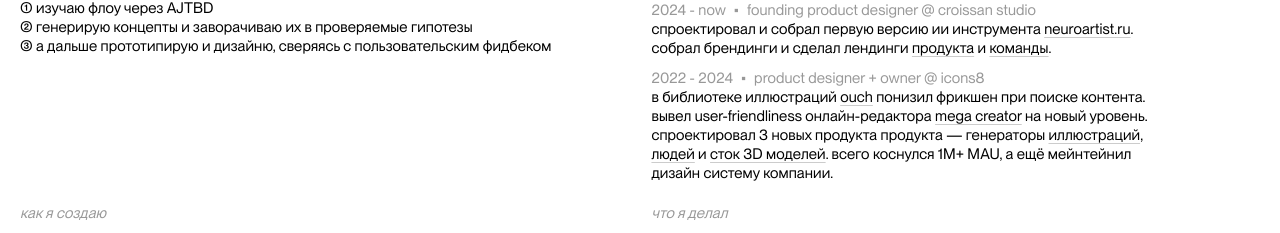
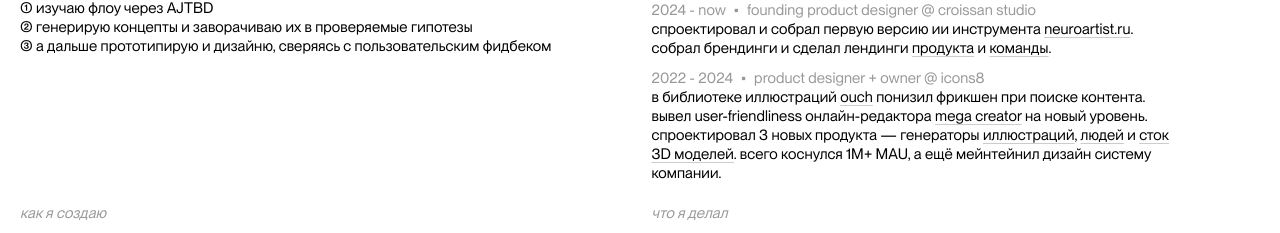
Before and after one commit to andrewlevada/portfolio, a Next.js app: page / in a window 1280 px wide. Shown: the part 117-350 px from the top of the page. Built offline with nearby package versions, Linux system fonts and the light colour scheme.

Commit message:
fixed a typo

```diff
--- a/src/content/jobs.tsx
+++ b/src/content/jobs.tsx
@@ -33,7 +33,7 @@ export const jobs: Job[] = [{
             <Link className="text-link" href="https://icons8.com/mega-creator" target="_blank">mega creator</Link> {}
             на новый уровень.
 
-            спроектировал 3 новых продукта продукта — генераторы {}
+            спроектировал 3 новых продукта — генераторы {}
             <Link className="text-link" href="https://icons8.com/illustration-generator" target="_blank">иллюстраций</Link>, {}
             <Link className="text-link" href="https://generated.photos/human-generator" target="_blank">людей</Link> и {}
             <Link className="text-link" href="https://icons8.com/threedio" target="_blank">сток 3D моделей</Link>. {}
```
